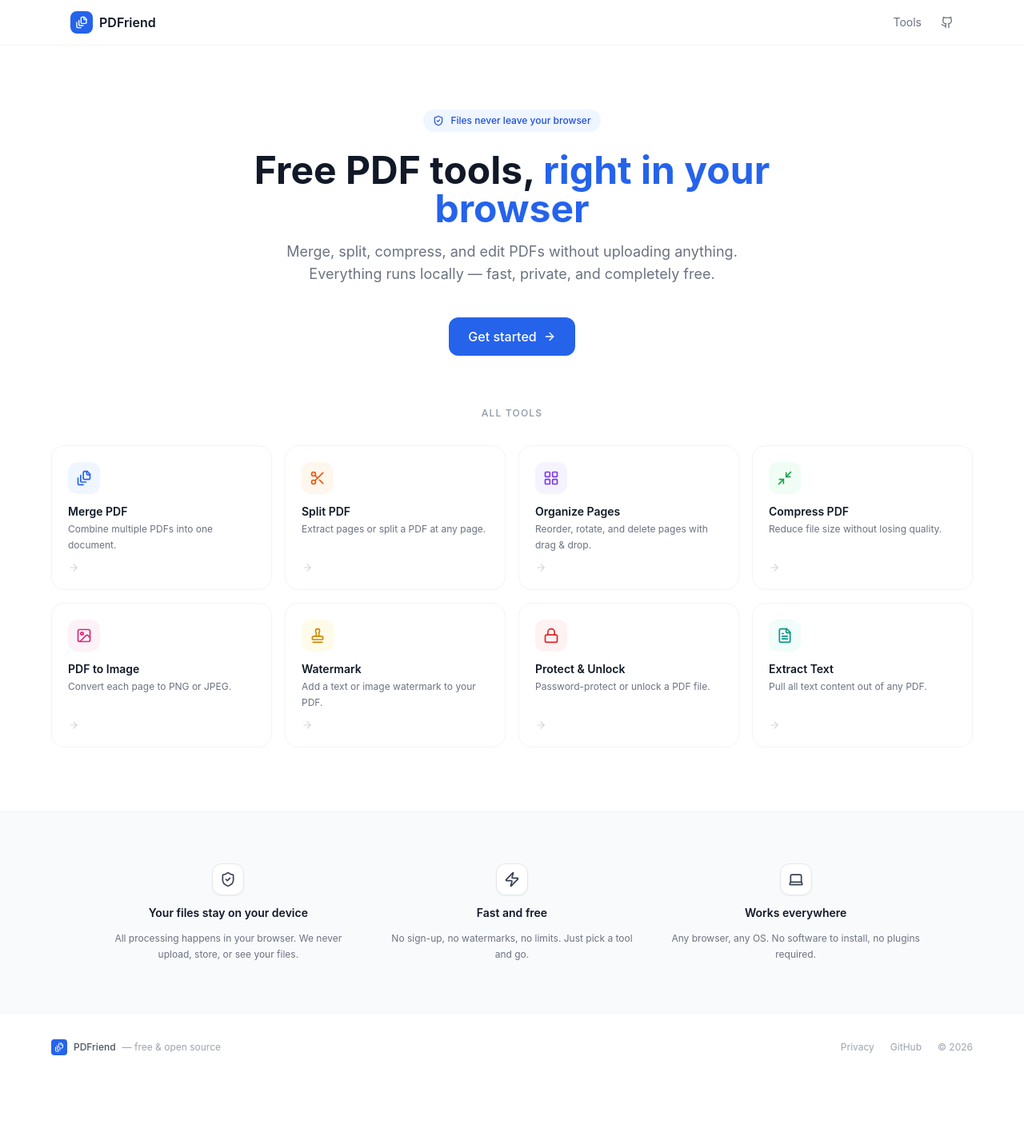
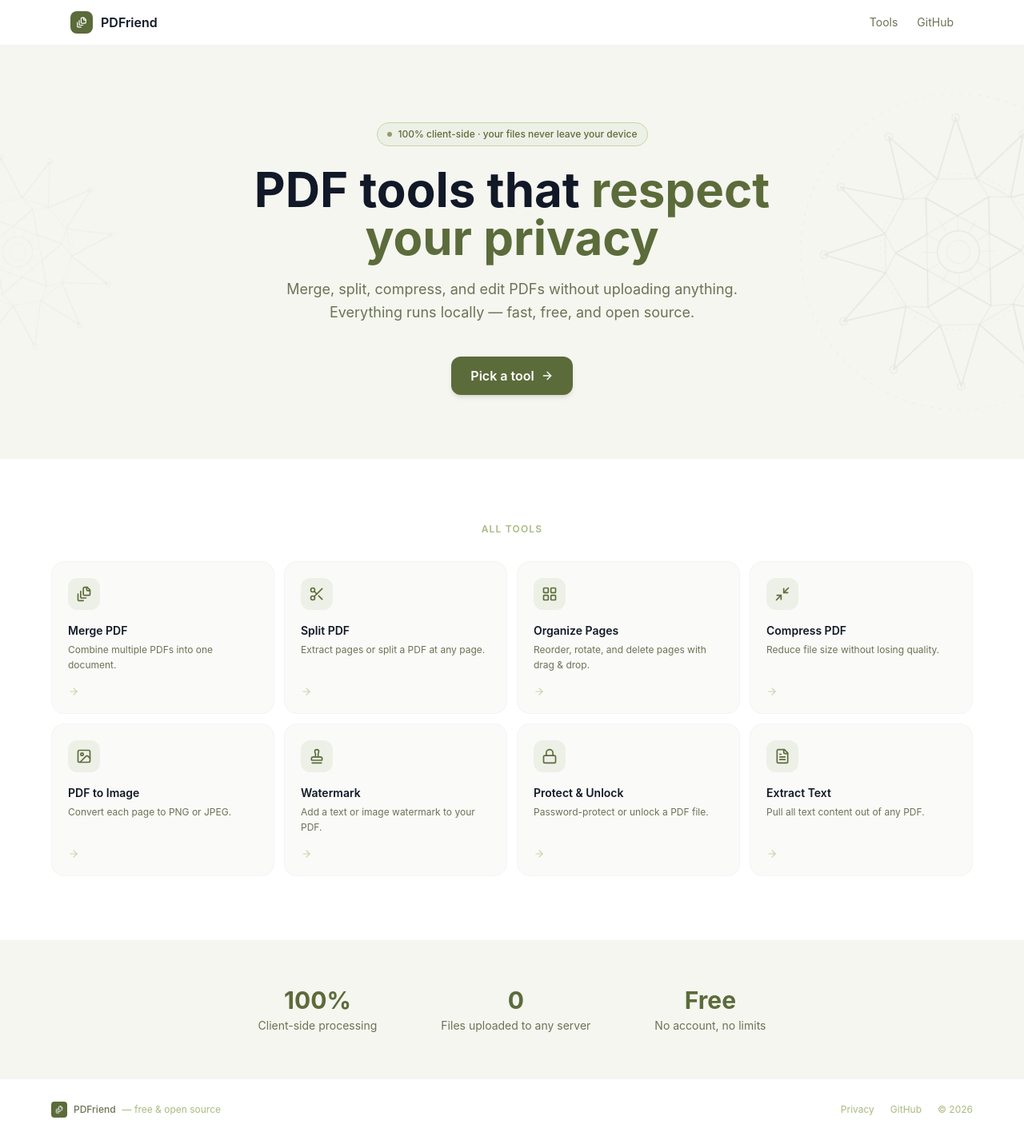
Before and after one commit to youssef-m-ali/pdf-handler, a Next.js app: page / in a window 1280 px wide. Shown: the whole page at 80% size. Before the commit the page ends 1352 px from the top, so only its background shows below. Built offline with nearby package versions, Linux system fonts and the light colour scheme.

Commit message:
chnage style, add spinning elements

```diff
--- /dev/null
+++ b/app/components/OrientalPattern.tsx
@@ -0,0 +1,107 @@
+// Generates a star polygon path centered at 0,0
+function starPath(points: number, outerR: number, innerR: number): string {
+  const total = points * 2;
+  const step = (2 * Math.PI) / total;
+  const start = -Math.PI / 2;
+  return Array.from({ length: total }, (_, i) => {
+    const a = start + i * step;
+    const r = i % 2 === 0 ? outerR : innerR;
+    return `${i === 0 ? "M" : "L"}${(r * Math.cos(a)).toFixed(2)},${(r * Math.sin(a)).toFixed(2)}`;
+  }).join(" ") + "Z";
+}
+
+// Generates a regular polygon path centered at 0,0
+function polygonPath(sides: number, r: number, startAngle = -Math.PI / 2): string {
+  const step = (2 * Math.PI) / sides;
+  return Array.from({ length: sides }, (_, i) => {
+    const a = startAngle + i * step;
+    return `${i === 0 ? "M" : "L"}${(r * Math.cos(a)).toFixed(2)},${(r * Math.sin(a)).toFixed(2)}`;
+  }).join(" ") + "Z";
+}
+
+export function OrientalPattern({ className = "" }: { className?: string }) {
+  const s = { stroke: "#5C6B3A", fill: "none" };
+
+  // The connecting web: each outer tip of the 6-star links to the two nearest
+  // inner valleys of the 12-star, creating 6 bridging "kite" shapes.
+  const webLines = Array.from({ length: 6 }, (_, i) => {
+    const a6        = -Math.PI / 2 + i * (Math.PI / 3);       // 6-star outer tip
+    const aLeft     = a6 - Math.PI / 12;                       // 12-star inner, left
+    const aRight    = a6 + Math.PI / 12;                       // 12-star inner, right
+    const [x0, y0]  = [75 * Math.cos(a6),       75 * Math.sin(a6)];
+    const [x1, y1]  = [90 * Math.cos(aLeft),    90 * Math.sin(aLeft)];
+    const [x2, y2]  = [90 * Math.cos(aRight),   90 * Math.sin(aRight)];
+    return { i, x0, y0, x1, y1, x2, y2 };
+  });
+
+  // Small circles at each of the 12 outer star tips
+  const outerDots = Array.from({ length: 12 }, (_, i) => {
+    const a = -Math.PI / 2 + i * (Math.PI / 6);
+    return { i, x: (160 * Math.cos(a)).toFixed(2), y: (160 * Math.sin(a)).toFixed(2) };
+  });
+
+  return (
+    <svg viewBox="-200 -200 400 400" className={className}>
+      {/* Outermost dashed ring */}
+      <circle cx="0" cy="0" r="188" {...s} strokeWidth="0.5" strokeDasharray="4 7" />
+
+      {/* 12-pointed star */}
+      <path d={starPath(12, 160, 90)} {...s} strokeWidth="1.2" />
+
+      {/* Dodecagon tracing the inner valleys of the 12-star */}
+      <path
+        d={polygonPath(12, 90, -Math.PI / 2 + Math.PI / 12)}
+        {...s} strokeWidth="0.7"
+      />
+
+      {/* Mid dashed ring */}
+      <circle cx="0" cy="0" r="93" {...s} strokeWidth="0.5" strokeDasharray="3 5" />
+
+      {/* Connecting web between 12-star and 6-star */}
+      {webLines.map(({ i, x0, y0, x1, y1, x2, y2 }) => (
+        <g key={i}>
+          <line
+            x1={x0.toFixed(2)} y1={y0.toFixed(2)}
+            x2={x1.toFixed(2)} y2={y1.toFixed(2)}
+            {...s} strokeWidth="0.7"
+          />
+          <line
+            x1={x0.toFixed(2)} y1={y0.toFixed(2)}
+            x2={x2.toFixed(2)} y2={y2.toFixed(2)}
+            {...s} strokeWidth="0.7"
+          />
+        </g>
+      ))}
+
+      {/* Inner 6-pointed star */}
+      <path d={starPath(6, 75, 43)} {...s} strokeWidth="1.2" />
+
+      {/* Hexagon tracing the inner valleys of the 6-star */}
+      <path
+        d={polygonPath(6, 43, -Math.PI / 2 + Math.PI / 6)}
+        {...s} strokeWidth="0.7"
+      />
+
+      {/* Inner ring */}
+      <circle cx="0" cy="0" r="25" {...s} strokeWidth="1" />
+      <circle cx="0" cy="0" r="14" {...s} strokeWidth="0.5" />
+
+      {/* Radial spokes from center ring to inner valley ring */}
+      {Array.from({ length: 12 }, (_, i) => {
+        const a  = -Math.PI / 2 + i * (Math.PI / 6);
+        const x1 = (25  * Math.cos(a)).toFixed(2);
+        const y1 = (25  * Math.sin(a)).toFixed(2);
+        const x2 = (43  * Math.cos(a)).toFixed(2);
+        const y2 = (43  * Math.sin(a)).toFixed(2);
+        return (
+          <line key={i} x1={x1} y1={y1} x2={x2} y2={y2} {...s} strokeWidth="0.5" />
+        );
+      })}
+
+      {/* Small circles at each outer tip */}
+      {outerDots.map(({ i, x, y }) => (
+        <circle key={i} cx={x} cy={y} r="4.5" {...s} strokeWidth="0.8" />
+      ))}
+    </svg>
+  );
+}
--- a/app/globals.css
+++ b/app/globals.css
@@ -7,3 +7,14 @@
 * {
   box-sizing: border-box;
 }
+
+@keyframes spin-slow {
+  from { transform: rotate(0deg); }
+  to   { transform: rotate(360deg); }
+}
+@keyframes spin-slow-reverse {
+  from { transform: rotate(0deg); }
+  to   { transform: rotate(-360deg); }
+}
+.animate-spin-slow         { animation: spin-slow         70s linear infinite; }
+.animate-spin-slow-reverse { animation: spin-slow-reverse 50s linear infinite; }
--- a/app/page.tsx
+++ b/app/page.tsx
@@ -1,4 +1,5 @@
 import Link from "next/link";
+import { OrientalPattern } from "./components/OrientalPattern";
 import {
   FileStack,
   Scissors,
@@ -8,216 +9,159 @@ import {
   Stamp,
   Lock,
   FileText,
-  ShieldCheck,
-  Zap,
-  Laptop,
   ArrowRight,
-  Github,
 } from "lucide-react";
 
+// Olive green palette
+// primary:   #5C6B3A
+// medium:    #7A8F4E
+// light:     #A8BA80
+// bg tint:   #F5F6F0
+// muted text:#6B7355
+
 const tools = [
-  {
-    href: "/merge",
-    icon: FileStack,
-    label: "Merge PDF",
-    description: "Combine multiple PDFs into one document.",
-    color: "bg-blue-50 text-blue-600",
-    border: "hover:border-blue-200",
-  },
-  {
-    href: "/split",
-    icon: Scissors,
-    label: "Split PDF",
-    description: "Extract pages or split a PDF at any page.",
-    color: "bg-orange-50 text-orange-600",
-    border: "hover:border-orange-200",
-  },
-  {
-    href: "/organize",
-    icon: LayoutGrid,
-    label: "Organize Pages",
-    description: "Reorder, rotate, and delete pages with drag & drop.",
-    color: "bg-violet-50 text-violet-600",
-    border: "hover:border-violet-200",
-  },
-  {
-    href: "/compress",
-    icon: Minimize2,
-    label: "Compress PDF",
-    description: "Reduce file size without losing quality.",
-    color: "bg-green-50 text-green-600",
-    border: "hover:border-green-200",
-  },
-  {
-    href: "/convert",
-    icon: Image,
-    label: "PDF to Image",
-    description: "Convert each page to PNG or JPEG.",
-    color: "bg-pink-50 text-pink-600",
-    border: "hover:border-pink-200",
-  },
-  {
-    href: "/watermark",
-    icon: Stamp,
-    label: "Watermark",
-    description: "Add a text or image watermark to your PDF.",
-    color: "bg-yellow-50 text-yellow-600",
-    border: "hover:border-yellow-200",
-  },
-  {
-    href: "/protect",
-    icon: Lock,
-    label: "Protect & Unlock",
-    description: "Password-protect or unlock a PDF file.",
-    color: "bg-red-50 text-red-600",
-    border: "hover:border-red-200",
-  },
-  {
-    href: "/extract",
-    icon: FileText,
-    label: "Extract Text",
-    description: "Pull all text content out of any PDF.",
-    color: "bg-teal-50 text-teal-600",
-    border: "hover:border-teal-200",
-  },
-];
-
-const features = [
-  {
-    icon: ShieldCheck,
-    title: "Your files stay on your device",
-    description:
-      "All processing happens in your browser. We never upload, store, or see your files.",
-  },
-  {
-    icon: Zap,
-    title: "Fast and free",
-    description:
-      "No sign-up, no watermarks, no limits. Just pick a tool and go.",
-  },
-  {
-    icon: Laptop,
-    title: "Works everywhere",
-    description:
-      "Any browser, any OS. No software to install, no plugins required.",
-  },
+  { href: "/merge",     icon: FileStack,  label: "Merge PDF",       description: "Combine multiple PDFs into one document." },
+  { href: "/split",     icon: Scissors,   label: "Split PDF",       description: "Extract pages or split a PDF at any page." },
+  { href: "/organize",  icon: LayoutGrid, label: "Organize Pages",  description: "Reorder, rotate, and delete pages with drag & drop." },
+  { href: "/compress",  icon: Minimize2,  label: "Compress PDF",    description: "Reduce file size without losing quality." },
+  { href: "/convert",   icon: Image,      label: "PDF to Image",    description: "Convert each page to PNG or JPEG." },
+  { href: "/watermark", icon: Stamp,      label: "Watermark",       description: "Add a text or image watermark to your PDF." },
+  { href: "/protect",   icon: Lock,       label: "Protect & Unlock",description: "Password-protect or unlock a PDF file." },
+  { href: "/extract",   icon: FileText,   label: "Extract Text",    description: "Pull all text content out of any PDF." },
 ];
 
 export default function HomePage() {
   return (
-    <div className="min-h-screen flex flex-col">
+    <div className="min-h-screen bg-white text-gray-900 flex flex-col">
+
       {/* Navbar */}
-      <header className="border-b border-gray-100 sticky top-0 bg-white/80 backdrop-blur z-10">
-        <div className="max-w-6xl mx-auto px-4 sm:px-6 h-14 flex items-center justify-between">
-          <Link href="/" className="flex items-center gap-2 font-semibold text-gray-900">
-            <div className="w-7 h-7 rounded-lg bg-blue-600 flex items-center justify-center">
-              <FileStack className="w-4 h-4 text-white" />
+      <header className="border-b border-gray-100 sticky top-0 z-10 bg-white/90 backdrop-blur">
+        <div className="max-w-6xl mx-auto px-6 h-14 flex items-center justify-between">
+          <Link href="/" className="flex items-center gap-2.5 font-semibold text-gray-900">
+            <div className="w-7 h-7 rounded-lg flex items-center justify-center" style={{ background: "#5C6B3A" }}>
+              <FileStack className="w-3.5 h-3.5 text-white" />
             </div>
             PDFriend
           </Link>
-          <nav className="flex items-center gap-6 text-sm text-gray-500">
-            <Link href="#tools" className="hover:text-gray-900 transition-colors">
-              Tools
-            </Link>
-            <a
-              href="https://github.com"
-              target="_blank"
-              rel="noopener noreferrer"
-              className="hover:text-gray-900 transition-colors"
-            >
-              <Github className="w-4 h-4" />
+          <nav className="flex items-center gap-6 text-sm" style={{ color: "#6B7355" }}>
+            <Link href="#tools" className="hover:text-gray-900 transition-colors">Tools</Link>
+            <a href="https://github.com" target="_blank" rel="noopener noreferrer" className="hover:text-gray-900 transition-colors">
+              GitHub
             </a>
           </nav>
         </div>
       </header>
 
       <main className="flex-1">
+
         {/* Hero */}
-        <section className="pt-20 pb-16 px-4 sm:px-6 text-center">
-          <div className="max-w-3xl mx-auto">
-            <div className="inline-flex items-center gap-2 bg-blue-50 text-blue-700 text-xs font-medium px-3 py-1.5 rounded-full mb-6">
-              <ShieldCheck className="w-3.5 h-3.5" />
-              Files never leave your browser
+        <section className="relative pt-24 pb-20 px-6 text-center overflow-hidden" style={{ background: "#F5F6F0" }}>
+          {/* Oriental decorative patterns */}
+          <div className="pointer-events-none absolute -right-32 top-1/2 -translate-y-1/2 w-[420px] h-[420px] opacity-[0.12]">
+            <OrientalPattern className="w-full h-full animate-spin-slow" />
+          </div>
+          <div className="pointer-events-none absolute -left-32 top-1/2 -translate-y-1/2 w-[300px] h-[300px] opacity-[0.08]">
+            <OrientalPattern className="w-full h-full animate-spin-slow-reverse" />
+          </div>
+
+          <div className="relative max-w-3xl mx-auto">
+            <div
+              className="inline-flex items-center gap-2 text-xs font-medium px-3 py-1.5 rounded-full mb-6 border"
+              style={{ background: "#EDF0E6", borderColor: "#C8D4A8", color: "#5C6B3A" }}
+            >
+              <span className="w-1.5 h-1.5 rounded-full animate-pulse" style={{ background: "#7A8F4E" }} />
+              100% client-side · your files never leave your device
             </div>
-            <h1 className="text-4xl sm:text-5xl font-bold text-gray-900 leading-tight mb-4">
-              Free PDF tools,{" "}
-              <span className="text-blue-600">right in your browser</span>
+            <h1 className="text-5xl sm:text-6xl font-bold leading-tight mb-5 text-gray-900">
+              PDF tools that{" "}
+              <span style={{ color: "#5C6B3A" }}>respect your privacy</span>
             </h1>
-            <p className="text-lg text-gray-500 mb-10 max-w-xl mx-auto">
+            <p className="text-lg mb-10 max-w-xl mx-auto leading-relaxed" style={{ color: "#6B7355" }}>
               Merge, split, compress, and edit PDFs without uploading anything.
-              Everything runs locally — fast, private, and completely free.
+              Everything runs locally — fast, free, and open source.
             </p>
             <a
               href="#tools"
-              className="inline-flex items-center gap-2 bg-blue-600 hover:bg-blue-700 text-white font-medium px-6 py-3 rounded-xl transition-colors"
+              className="inline-flex items-center gap-2 text-white font-semibold px-6 py-3 rounded-xl transition-all hover:opacity-90 shadow-md"
+              style={{ background: "#5C6B3A" }}
             >
-              Get started <ArrowRight className="w-4 h-4" />
+              Pick a tool <ArrowRight className="w-4 h-4" />
             </a>
           </div>
         </section>
 
         {/* Tool Grid */}
-        <section id="tools" className="pb-20 px-4 sm:px-6">
+        <section id="tools" className="py-20 px-6 bg-white">
           <div className="max-w-6xl mx-auto">
-            <h2 className="text-xs font-semibold text-gray-400 uppercase tracking-widest text-center mb-8">
+            <p className="text-xs font-semibold uppercase tracking-widest text-center mb-8" style={{ color: "#A8BA80" }}>
               All tools
-            </h2>
-            <div className="grid grid-cols-1 sm:grid-cols-2 lg:grid-cols-4 gap-4">
-              {tools.map(({ href, icon: Icon, label, description, color, border }) => (
+            </p>
+            <div className="grid grid-cols-1 sm:grid-cols-2 lg:grid-cols-4 gap-3">
+              {tools.map(({ href, icon: Icon, label, description }) => (
                 <Link
                   key={href}
                   href={href}
-                  className={`group flex flex-col gap-3 p-5 rounded-2xl border border-gray-100 bg-white hover:shadow-md transition-all duration-200 ${border}`}
+                  className="group flex flex-col gap-4 p-5 rounded-2xl border border-gray-100 hover:border-[#C8D4A8] hover:shadow-lg transition-all duration-200"
+                  style={{ background: "#FAFAF8" }}
                 >
-                  <div className={`w-10 h-10 rounded-xl flex items-center justify-center ${color}`}>
-                    <Icon className="w-5 h-5" />
+                  <div
+                    className="w-10 h-10 rounded-xl flex items-center justify-center"
+                    style={{ background: "#EDF0E6" }}
+                  >
+                    <Icon className="w-5 h-5" style={{ color: "#5C6B3A" }} />
                   </div>
                   <div>
-                    <p className="font-semibold text-gray-900 text-sm mb-0.5 group-hover:text-blue-600 transition-colors">
+                    <p className="font-semibold text-gray-900 text-sm mb-1 group-hover:transition-colors" style={{}}>
                       {label}
                     </p>
-                    <p className="text-xs text-gray-500 leading-relaxed">{description}</p>
+                    <p className="text-xs leading-relaxed" style={{ color: "#6B7355" }}>{description}</p>
                   </div>
-                  <ArrowRight className="w-3.5 h-3.5 text-gray-300 group-hover:text-blue-500 group-hover:translate-x-0.5 transition-all mt-auto" />
+                  <ArrowRight
+                    className="w-3.5 h-3.5 group-hover:translate-x-0.5 transition-all mt-auto"
+                    style={{ color: "#C8D4A8" }}
+                  />
                 </Link>
               ))}
             </div>
           </div>
         </section>
 
-        {/* Features / Trust strip */}
-        <section className="border-t border-gray-100 py-16 px-4 sm:px-6 bg-gray-50">
-          <div className="max-w-5xl mx-auto grid grid-cols-1 sm:grid-cols-3 gap-10">
-            {features.map(({ icon: Icon, title, description }) => (
-              <div key={title} className="flex flex-col items-center text-center gap-3">
-                <div className="w-10 h-10 rounded-xl bg-white border border-gray-200 flex items-center justify-center shadow-sm">
-                  <Icon className="w-5 h-5 text-gray-700" />
-                </div>
-                <h3 className="font-semibold text-gray-900 text-sm">{title}</h3>
-                <p className="text-xs text-gray-500 leading-relaxed">{description}</p>
+        {/* Trust strip */}
+        <section className="py-14 px-6 border-t border-gray-100" style={{ background: "#F5F6F0" }}>
+          <div className="max-w-4xl mx-auto flex flex-col sm:flex-row items-center justify-center gap-10 sm:gap-20 text-center">
+            {[
+              { stat: "100%", label: "Client-side processing" },
+              { stat: "0",    label: "Files uploaded to any server" },
+              { stat: "Free", label: "No account, no limits" },
+            ].map(({ stat, label }) => (
+              <div key={label} className="flex flex-col gap-1">
+                <span className="text-3xl font-bold" style={{ color: "#5C6B3A" }}>{stat}</span>
+                <span className="text-sm" style={{ color: "#6B7355" }}>{label}</span>
               </div>
             ))}
           </div>
         </section>
+
       </main>
 
       {/* Footer */}
-      <footer className="border-t border-gray-100 py-8 px-4 sm:px-6">
-        <div className="max-w-6xl mx-auto flex flex-col sm:flex-row items-center justify-between gap-4 text-xs text-gray-400">
+      <footer className="border-t border-gray-100 py-7 px-6 bg-white">
+        <div className="max-w-6xl mx-auto flex flex-col sm:flex-row items-center justify-between gap-3 text-xs" style={{ color: "#A8BA80" }}>
           <div className="flex items-center gap-2">
-            <div className="w-5 h-5 rounded bg-blue-600 flex items-center justify-center">
-              <FileStack className="w-3 h-3 text-white" />
+            <div className="w-5 h-5 rounded flex items-center justify-center" style={{ background: "#5C6B3A" }}>
+              <FileStack className="w-2.5 h-2.5 text-white" />
             </div>
-            <span className="font-medium text-gray-600">PDFriend</span>
+            <span className="font-medium" style={{ color: "#6B7355" }}>PDFriend</span>
             <span>— free & open source</span>
           </div>
           <div className="flex items-center gap-5">
-            <a href="#" className="hover:text-gray-600 transition-colors">Privacy</a>
-            <a href="#" className="hover:text-gray-600 transition-colors">GitHub</a>
+            <a href="#" className="hover:text-gray-500 transition-colors">Privacy</a>
+            <a href="#" className="hover:text-gray-500 transition-colors">GitHub</a>
             <span>© {new Date().getFullYear()}</span>
           </div>
         </div>
       </footer>
+
     </div>
   );
 }
```
